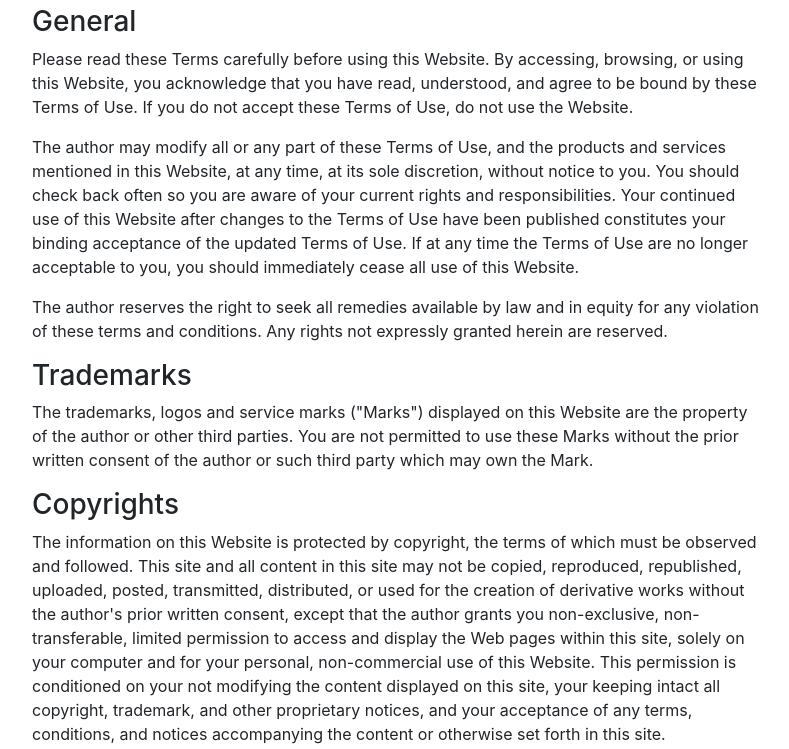
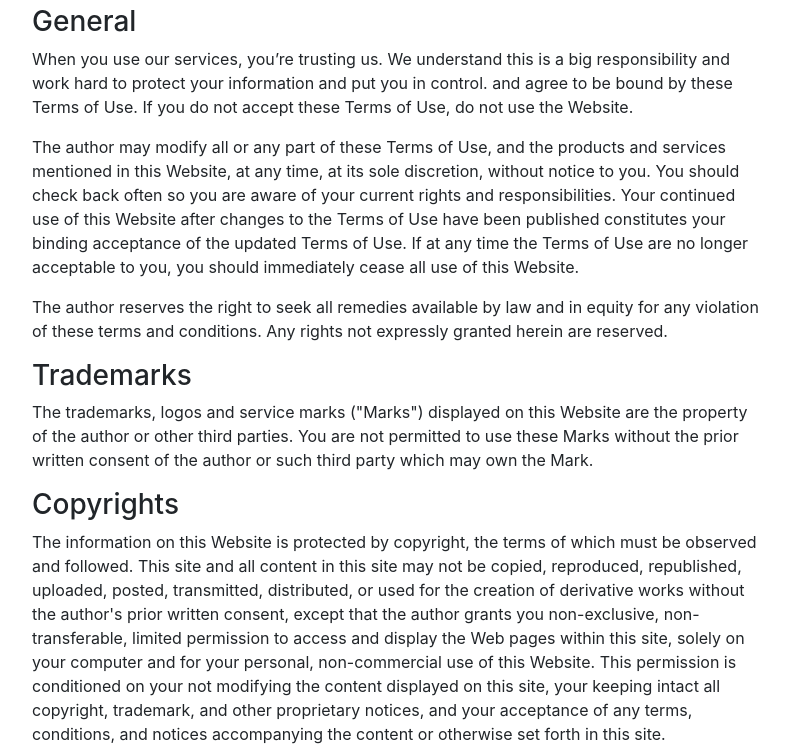
Before and after one commit to policies-privacy/pto, a plain HTML site: page index.html in a window 1280 px wide. Shown: the part 51-800 px from the top of the page, without its empty margins (243-1032 px from the left). Drawn offline with nearby package versions, Linux system fonts and the light colour scheme.

Commit message:
Update index.html

```diff
--- a/index.html
+++ b/index.html
@@ -19,7 +19,7 @@
                 <h1>Privacy and Legal</h1>
 
                 <h3>General</h3>
-                <p>Please read these Terms carefully before using this Website. By accessing, browsing, or using this Website, you acknowledge that you have read, understood, and agree to be bound by these Terms of Use. If you do not accept these Terms of Use, do not use the Website. </p>
+                <p>When you use our services, you’re trusting us. We understand this is a big responsibility and work hard to protect your information and put you in control. and agree to be bound by these Terms of Use. If you do not accept these Terms of Use, do not use the Website. </p>
 
                 <p>The author may modify all or any part of these Terms of Use, and the products and services mentioned in this Website, at any time, at its sole discretion, without notice to you. You should check back often so you are aware of your current rights and responsibilities. Your continued use of this Website after changes to the Terms of Use have been published constitutes your binding acceptance of the updated Terms of Use. If at any time the Terms of Use are no longer acceptable to you, you should immediately cease all use of this Website.</p>
 
```
